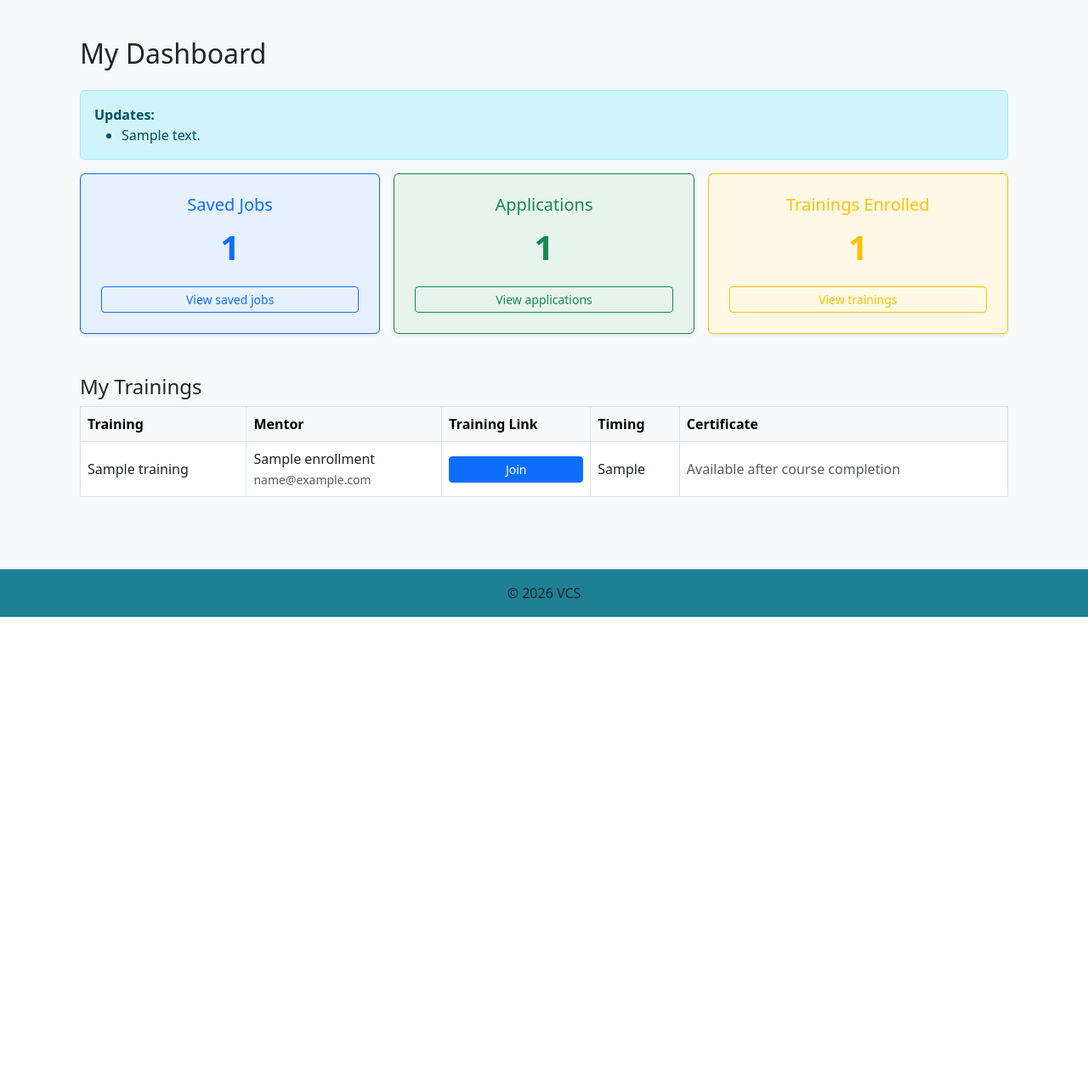
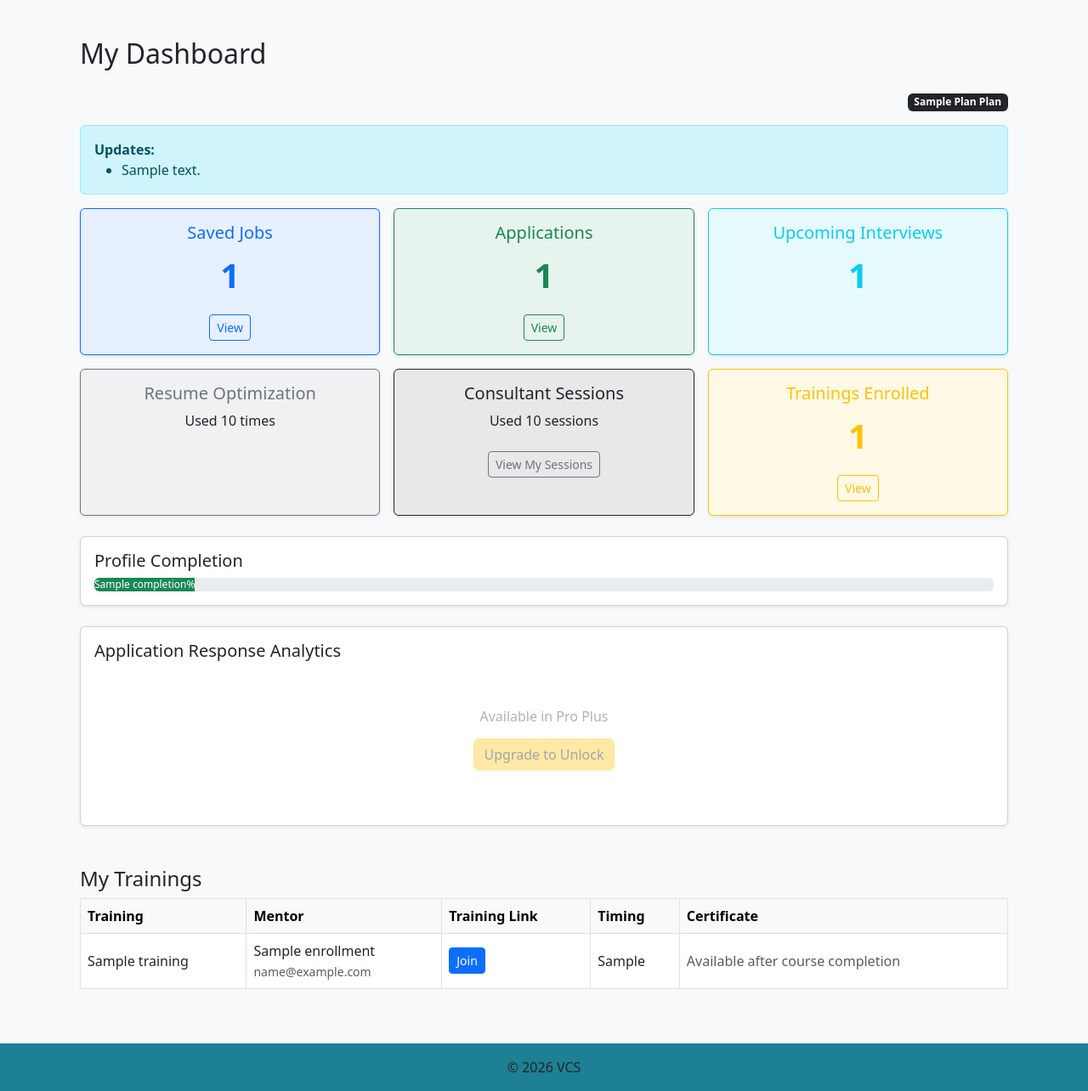
Before and after one commit to sugandv21/Vetri_Consultancy_Services, a Django app: template accounts/templates/accounts/dashboard.html in a window 1280 px wide. Shown: the part 74-1358 px from the top of the page at 85% size. Before the commit the page ends 800 px from the top, so only its background shows below. Run offline with Django 5.2, Linux system fonts and the light colour scheme; the template is opened without the code that fills it: most values are stand-ins (such as "Sample title", 1, 10 or a date in 2020).

Commit message:
Update dashboard.html

```diff
--- a/accounts/templates/accounts/dashboard.html
+++ b/accounts/templates/accounts/dashboard.html
@@ -1,76 +1,62 @@
 {% extends "accounts/base.html" %}
+{% block content %}
 
-{% block content %}
 <style>
 /* Mobile-only table stacking */
 @media (max-width: 767px) {
-  .responsive-table thead {
-    display: none;
+  .responsive-table thead { display:none; }
+  .responsive-table, .responsive-table tbody,
+  .responsive-table tr, .responsive-table td {
+    display:block; width:100%;
+  }
+  .responsive-table tr {
+    margin-bottom:1rem; border:1px solid #dee2e6;
+    border-radius:8px; padding:10px; background:#fff;
+  }
+  .responsive-table td { border:none; padding:6px 0; }
+  .responsive-table td::before {
+    content:attr(data-label); font-weight:600;
+    display:block; margin-bottom:2px; color:#6c757d;
+  }
 }
 
-  .responsive-table,
-  .responsive-table tbody,
-  .responsive-table tr,
-  .responsive-table td {
-    display: block;
-    width: 100%;
-  }
-
-  .responsive-table tr {
-    margin-bottom: 1rem;
-    border: 1px solid #dee2e6;
-    border-radius: 8px;
-    padding: 10px;
-    background: #fff;
-  }
-
-  .responsive-table td {
-    border: none;
-    padding: 6px 0;
-  }
-
-  .responsive-table td::before {
-    content: attr(data-label);
-    font-weight: 600;
-    display: block;
-    margin-bottom: 2px;
-    color: #6c757d;
-  }
+.locked{
+  opacity:.35;
+  pointer-events:none;
 }
 </style>
 
 <div class="container mt-4">
+
 <h2 class="mb-4">My Dashboard</h2>
 
+<!-- PLAN BADGE -->
+<div class="mb-3 text-end">
+  <span class="badge bg-dark">{{ plan|title }} Plan</span>
+</div>
 
+<!-- NOTIFICATIONS -->
 {% if notifications %}
 <div class="alert alert-info">
-
 <strong>Updates:</strong>
-
 <ul class="mb-0">
 {% for n in notifications %}
 <li>{{ n.message }}</li>
 {% endfor %}
 </ul>
-
 </div>
 {% endif %}
 
+<!-- MAIN CARDS -->
 <div class="row g-3">
 
 <!-- Saved Jobs -->
 <div class="col-12 col-md-6 col-lg-4">
 <div class="card text-center shadow-sm h-100 border-primary">
-        <div class="card-body bg-primary bg-opacity-10 p-3 p-md-4">
-          <h5 class="card-title text-primary">Saved Jobs</h5>
-          <p class="fw-bold text-primary fs-1 fs-md-2">
-            {{ saved_jobs_count }}
-          </p>
-          <a href="{% url 'saved_jobs' %}"
-             class="btn btn-outline-primary btn-sm w-100 w-md-auto">
-            View saved jobs
-          </a>
+<div class="card-body bg-primary bg-opacity-10">
+<h5 class="text-primary">Saved Jobs</h5>
+<p class="fw-bold fs-1 text-primary">{{ saved_jobs_count }}</p>
+<a href="{% url 'saved_jobs' %}" class="btn btn-outline-primary btn-sm">View</a>
 </div>
 </div>
 </div>
@@ -78,40 +64,195 @@
 <!-- Applications -->
 <div class="col-12 col-md-6 col-lg-4">
 <div class="card text-center shadow-sm h-100 border-success">
-        <div class="card-body bg-success bg-opacity-10 p-3 p-md-4">
-          <h5 class="card-title text-success">Applications</h5>
-          <p class="fw-bold text-success fs-1 fs-md-2">
+<div class="card-body bg-success bg-opacity-10">
+<h5 class="text-success">Applications</h5>
+
+<p class="fw-bold fs-1 text-success">
+{% if plan == "FREE" %}
+  {{ applications_count }} / 20
+{% elif plan == "PRO" %}
+  {{ applications_count }} / 100
+{% else %}
   {{ applications_count }}
+{% endif %}
 </p>
-          <a href="{% url 'applications' %}"
-             class="btn btn-outline-success btn-sm w-100 w-md-auto">
-            View applications
-          </a>
+
+<a href="{% url 'applications' %}" class="btn btn-outline-success btn-sm">View</a>
+</div>
+</div>
 </div>
 
+<!-- Interviews -->
+<div class="col-12 col-md-6 col-lg-4">
+<div class="card text-center shadow-sm h-100 border-info">
+<div class="card-body bg-info bg-opacity-10">
+<h5 class="text-info">Upcoming Interviews</h5>
+<p class="fw-bold fs-1 text-info">{{ interviews_count }}</p>
+</div>
+</div>
+</div>
+
+<!-- Resume Optimization -->
+<div class="col-12 col-md-6 col-lg-4">
+<div class="card text-center shadow-sm h-100 border-secondary">
+<div class="card-body bg-secondary bg-opacity-10">
+<h5 class="text-secondary">Resume Optimization</h5>
+
+{% if plan == "FREE" %}
+<a href="{% url 'settings' %}" class="btn btn-warning btn-sm">
+Upgrade to Continue
+</a>
+
+{% elif plan == "PRO" %}
+{% if resume_used >= 1 %}
+Used — <a href="{% url 'settings' %}">Upgrade to Pro Plus</a>
+{% else %}
+Available (1 left)
+{% endif %}
+
+{% else %}
+Used {{ resume_used }} times
+{% endif %}
 
 </div>
 </div>
+</div>
 
-    <!-- Trainings Enrolled -->
+<!-- Consultation -->
+<div class="col-12 col-md-6 col-lg-4">
+<div class="card text-center shadow-sm h-100 border-dark">
+<div class="card-body bg-dark bg-opacity-10">
+<h5 class="text-dark">Consultant Sessions</h5>
+
+{% if plan == "FREE" %}
+<a href="{% url 'settings' %}" class="btn btn-warning btn-sm">
+Upgrade to Continue
+</a>
+
+{% elif plan == "PRO" %}
+{% if sessions_used >= 1 %}
+Used — <a href="{% url 'settings' %}">Upgrade to Pro Plus</a>
+{% else %}
+Available (1 left)
+{% endif %}
+
+{% else %}
+Used {{ sessions_used }} sessions
+{% endif %}
+
+<br><br>
+<a href="{% url 'my_sessions' %}" class="btn btn-outline-secondary btn-sm">
+View My Sessions
+</a>
+
+</div>
+</div>
+</div>
+
+<!-- Trainings -->
 <div class="col-12 col-md-6 col-lg-4">
 <div class="card text-center shadow-sm h-100 border-warning">
-        <div class="card-body bg-warning bg-opacity-10 p-3 p-md-4">
-          <h5 class="card-title text-warning">Trainings Enrolled</h5>
-          <p class="fw-bold text-warning fs-1 fs-md-2">
-            {{ enrolled_trainings_count }}
-          </p>
-          <a href="{% url 'training_list' %}"
-             class="btn btn-outline-warning btn-sm w-100 w-md-auto">
-            View trainings
-          </a>
+<div class="card-body bg-warning bg-opacity-10">
+<h5 class="text-warning">Trainings Enrolled</h5>
+<p class="fw-bold fs-1 text-warning">{{ enrolled_trainings_count }}</p>
+<a href="{% url 'training_list' %}" class="btn btn-outline-warning btn-sm">View</a>
 </div>
 </div>
 </div>
 
 </div>
 
-  <!-- MY TRAININGS SECTION -->
+<!-- PROFILE COMPLETION -->
+<div class="card mt-4 shadow-sm">
+<div class="card-body">
+<h5>Profile Completion</h5>
+<div class="progress">
+<div class="progress-bar bg-success" style="width: {{ completion }}%">
+{{ completion }}%
+</div>
+</div>
+</div>
+</div>
+
+<!-- SKILLS MILESTONE
+<div class="card mt-4 shadow-sm">
+<div class="card-body">
+<h5>Skill Milestone</h5>
+<p class="text-muted">Keep applying & learning to unlock badges.</p>
+</div>
+</div>-->
+
+<!-- APPLICATION RESPONSE (PRO PLUS ONLY) -->
+<div class="card mt-4 shadow-sm">
+<div class="card-body">
+
+<h5>Application Response Analytics</h5>
+
+{% if plan == "PRO_PLUS" %}
+
+<canvas id="responseChart"></canvas>
+
+<script src="https://cdn.jsdelivr.net/npm/chart.js"></script>
+
+<script>
+document.addEventListener("DOMContentLoaded", function(){
+
+    const labels = {{ chart_labels|safe }};
+    const dataValues = {{ chart_data|safe }};
+
+    console.log("Labels:", labels);
+    console.log("Data:", dataValues);
+
+    if(labels.length === 0){
+        labels.push("Week 1","Week 2","Week 3","Week 4");
+        dataValues.push(0,0,0,0);
+    }
+
+    const ctx = document.getElementById('responseChart').getContext('2d');
+
+    new Chart(ctx,{
+        type:'line',
+        data:{
+            labels: labels,
+            datasets:[{
+                label:'Application Status Response',
+                data: dataValues,
+                borderWidth:2,
+                tension:0.3,
+                fill:false
+            }]
+        },
+        options:{
+            responsive:true,
+            scales:{
+                y:{
+                    beginAtZero:true,
+                    ticks:{ precision:0 }
+                }
+            }
+        }
+    });
+
+});
+</script>
+
+
+{% else %}
+
+<div class="text-center p-5 locked">
+<h6>Available in Pro Plus</h6>
+<a href="{% url 'settings' %}" class="btn btn-warning mt-2">
+Upgrade to Unlock
+</a>
+</div>
+
+{% endif %}
+
+</div>
+</div>
+
+
+<!-- TRAININGS TABLE (UNCHANGED) -->
 <h4 class="mt-5">My Trainings</h4>
 
 <div class="table-responsive">
@@ -129,9 +270,7 @@
 <tbody>
 {% for e in enrollments %}
 <tr>
-          <td data-label="Training">
-            {{ e.training.title }}
-          </td>
+<td data-label="Training">{{ e.training.title }}</td>
 
 <td data-label="Mentor">
 {{ e.mentor_name|default:"Not assigned" }}<br>
@@ -140,42 +279,27 @@
 
 <td data-label="Training Link">
 {% if e.training_link %}
-              <a href="{{ e.training_link }}"
-                target="_blank"
-                class="btn btn-sm btn-primary w-100 w-md-auto">
-                Join
-              </a>
+<a href="{{ e.training_link }}" target="_blank" class="btn btn-sm btn-primary">Join</a>
 {% else %}
 <span class="text-muted">Link not shared</span>
 {% endif %}
 </td>
 
-          <td data-label="Timing">
-            {{ e.course_timing|default:"To be announced" }}
-          </td>
+<td data-label="Timing">{{ e.course_timing|default:"To be announced" }}</td>
 
 <td data-label="Certificate">
 {% if not e.is_completed %}
-              <span class="text-muted">
-                Available after course completion
-              </span>
+<span class="text-muted">Available after course completion</span>
 {% elif e.is_completed and not e.certificate %}
-              <span class="text-warning">
-                Certificate uploading soon
-              </span>
+<span class="text-warning">Certificate uploading soon</span>
 {% else %}
-              <a href="{{ e.certificate.url }}"
-                 class="btn btn-sm btn-success w-100 w-md-auto">
-                Download
-              </a>
+<a href="{{ e.certificate.url }}" class="btn btn-sm btn-success">Download</a>
 {% endif %}
 </td>
 </tr>
 {% empty %}
 <tr>
-          <td colspan="5" class="text-center text-muted py-4">
-            No trainings enrolled.
-          </td>
+<td colspan="5" class="text-center text-muted py-4">No trainings enrolled.</td>
 </tr>
 {% endfor %}
 </tbody>
@@ -183,8 +307,4 @@
 </div>
 
 </div>
-<!--
-<a href="{% url 'my_sessions' %}" class="btn btn-outline-secondary mt-2">
-  View My Sessions
-</a>  -->
 {% endblock %}
```
Lines whose indentation alone changed are shown as unchanged.
